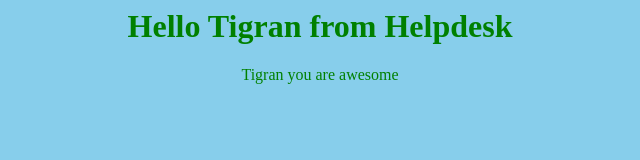
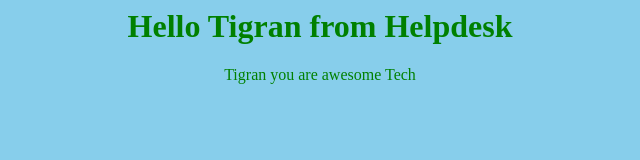
Before and after one commit to Tigran1989/app-for-jenkins, a plain HTML site: page index.html in a window 1280 px wide. Shown: the full height of the page, 320-960 px from the left. Drawn offline with Linux system fonts and the light colour scheme.

Commit message:
Update index.html

```diff
--- a/index.html
+++ b/index.html
@@ -2,7 +2,7 @@
 <body bgcolor=skyblue>
 <center>
 <h1><font color=green> Hello Tigran from Helpdesk</font></h2>
-<font color=green>Tigran you are awesome</font>
+<font color=green>Tigran you are awesome Tech</font>
 </center>
 </body>
 </html>
```
